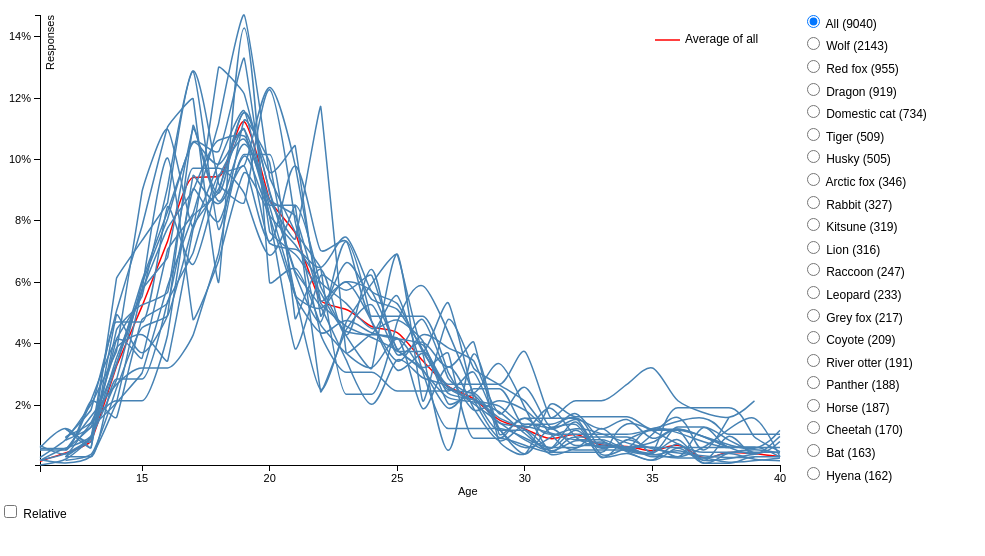
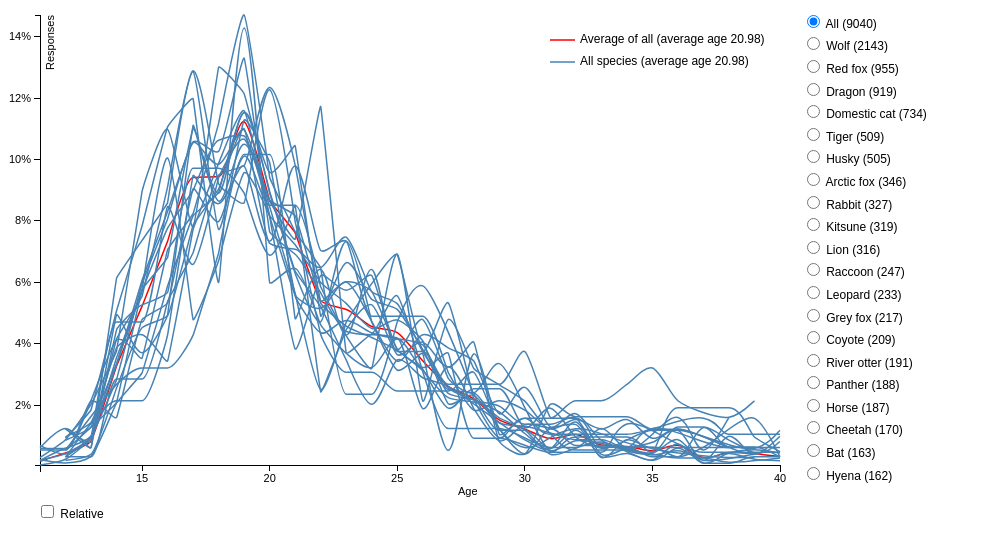
Before and after one commit to ruxley/gender-age, a website: page index.html in a window 1280 px wide. Shown: the whole page, without its empty margins (0-985 px from the left). Drawn offline with Linux system fonts and the light colour scheme.

Commit message:
Added average age statistics to chart key

```diff
--- a/scripts/main.js
+++ b/scripts/main.js
@@ -1,6 +1,6 @@
 (function () {
   var speciesData;
-  var averageAgesData;
+  var agesData;
   var agesMap;
   var totalSize;
   var selectedSpecies = [];
@@ -67,16 +67,33 @@
 
   var key = svg.append('g')
       .attr('class', 'key')
-      .attr('transform', 'translate(' + (width - 125) + ', 25)');
+      .attr('transform', 'translate(' + (width - 230) + ', 25)');
 
-  key.append('path')
+  var keyAll = key.append('g')
+      .attr('class', 'key-all');
+
+  keyAll.append('path')
       .attr('class', 'line')
       .attr('d', 'm0 0 h25');
 
-  key.append('text')
-      .text('Average of all')
+  keyAll.append('text')
+      .text('All species')
       .attr('x', 30)
-      .attr('dy', 3);
+      .attr('y', 3);
+
+  var keySpecies = key.append('g')
+      .attr('class', 'key-species');
+
+  keySpecies.append('path')
+      .attr('class', 'line')
+      .attr('d', 'm0 22 h25');
+
+  keySpecies.append('text')
+      .text('All species')
+      .attr('x', 30)
+      .attr('y', 25);
+
+  keySpecies.attr('visibility', 'hidden');
 
   // The "relative" checkbox
   d3.select('body')
@@ -128,17 +145,25 @@
     }, {});
 
     // Data used to draw the red average baseline in the chart
-    averageAgesData = _.map(agesMap, function (v, k) {
+    agesData = _.map(agesMap, function (v, k) {
       return {
-        age: k,
+        age: +k,
         size: v
       };
     });
 
     // The selected species (ie. highlighted lines). By default we select all species.
-    selectedSpecies = speciesData.map(function (d) {
-      return d.species;
+    selectedSpecies = _.clone(speciesData);
+  }
+
+  function getAverageAge(ageData) {
+    var agesSum = 0;
+    var sizeSum = 0;
+    ageData.forEach(function (d) {
+      agesSum += d.age * d.size;
+      sizeSum += d.size;
     });
+    return agesSum / sizeSum;
   }
 
   function setDataType(type) {
@@ -155,7 +180,7 @@
 
     // Also set the ratios for the average age array, for the relative chart we just
     // set the ratio to 0 so the line is straight
-    averageAgesData.forEach(function (age) {
+    agesData.forEach(function (age) {
       if (type === 'absolute') {
         age.ratio = age.size / totalSize;
       } else {
@@ -205,11 +230,13 @@
 
     // Highlight the selected lines
     species.forEach(function (d) {
-      d3.select('.species.' + d.toLowerCase())
+      d3.select('.species.' + d.species.toLowerCase())
         .classed('faded', false)
         .classed('active', true);
     });
+  }
 
+  function highlightSpeciesButton(species) {
     // Unselect all species buttons
     d3.select('.labels').selectAll('.label')
       .classed('active', false);
@@ -220,9 +247,21 @@
       d3.select('.labels .label-all').classed('active', true);
     } else {
       species.forEach(function (d) {
-        d3.select('.label.' + d.toLowerCase())
+        d3.select('.label.' + d.species.toLowerCase())
           .classed('active', true);
       });
+    }
+  }
+
+  function updateKey(species) {
+    keyAll.select('text').text('Average of all (average age ' + getAverageAge(agesData).toFixed(2) + ')');
+
+    if (species.length === speciesData.length) {
+      keySpecies.select('text').text('All species (average age ' + getAverageAge(agesData).toFixed(2) + ')');
+      keySpecies.attr('visibility', 'visible');
+    } else {
+      keySpecies.select('text').text(species[0].species.replace('-', ' ') + ' (average age ' + getAverageAge(species[0].ages).toFixed(2) + ')');
+      keySpecies.attr('visibility', 'visible');
     }
   }
 
@@ -261,28 +300,30 @@
   }
 
   function onSpeciesButtonOver(d) {
+    var speciesToHighlight;
     if (d.species === 'all') {
-      highlightSpecies(speciesData.map(function (d) {
-        return d.species;
-      }));
+      speciesToHighlight = _.clone(speciesData);
     } else {
-      highlightSpecies([d.species]);
+      speciesToHighlight = [d];
     }
+    highlightSpecies(speciesToHighlight);
+    updateKey(speciesToHighlight);
   }
 
   function onSpeciesButtonOut(d) {
     highlightSpecies(selectedSpecies);
+    updateKey(selectedSpecies);
   }
 
   function onSpeciesButtonChange(d) {
     if (d.species === 'all') {
-      selectedSpecies = speciesData.map(function (d) {
-        return d.species;
-      });
+      selectedSpecies = _.clone(speciesData);
     } else {
-      selectedSpecies = [d.species];
+      selectedSpecies = [d];
     }
     highlightSpecies(selectedSpecies);
+    highlightSpeciesButton(selectedSpecies);
+    updateKey(selectedSpecies);
   }
 
   function drawChart() {
@@ -304,6 +345,8 @@
         .attr('d', function (d) {
           return speciesLine(d.ages);
         });
+        // .on('mouseover', onSpeciesButtonOver)
+        // .on('mouseout', onSpeciesButtonOut);
 
     // Update
     species.select('.line')
@@ -314,7 +357,7 @@
       });
 
     averageLineSVG
-      .datum(averageAgesData)
+      .datum(agesData)
       .transition()
       .duration(750)
       .attr('d', function (d) {
@@ -339,6 +382,7 @@
         processData(data);
         setDataType('absolute');
         addSpeciesButtons();
+        updateKey(selectedSpecies);
         drawChart();
       }
     });
--- a/styles/style.css
+++ b/styles/style.css
@@ -67,6 +67,16 @@ body {
   font-size: 12px;
 }
 
-.key .line {
+.key .key-all .line {
   stroke: red;
+  stroke-width: 1.5px;
 }
+
+.key .key-species .line {
+  stroke: steelblue;
+  stroke-width: 1.5px;
+}
+
+.relative-checkbox {
+  margin-left: 37px;
+}
```
